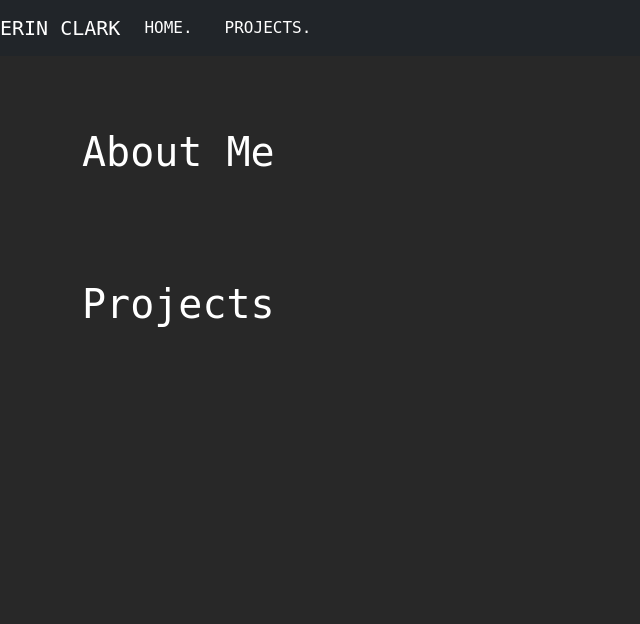
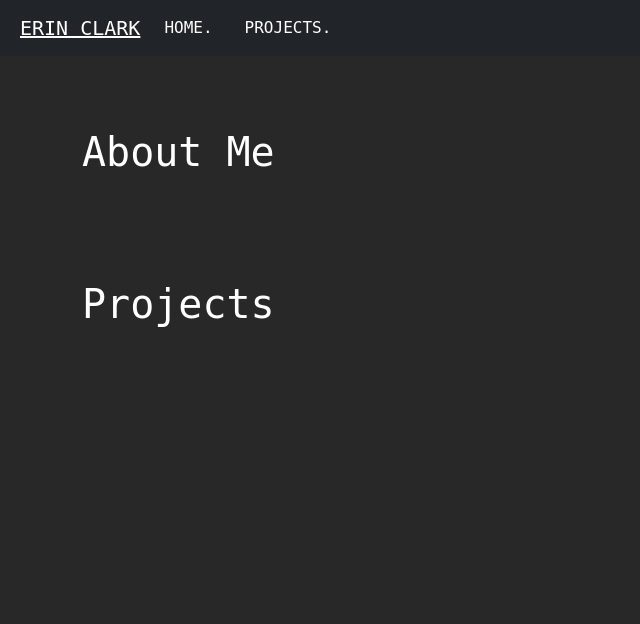
Before and after one commit to erinhmclark/erins_portfolio, a Django app: page / in a window 1280 px wide. Shown: the top 624 px of the page, without its empty margins (0-640 px from the left). Run offline with Django 4.2, Linux system fonts and the light colour scheme.

Commit message:
Update site layout

```diff
--- a/home/templates/home/base.html
+++ b/home/templates/home/base.html
@@ -13,7 +13,7 @@
 <body>
 
 <nav class="navbar navbar-expand-lg navbar-dark bg-dark fixed-top">
-    <a class="navbar-brand" href="#">ERIN CLARK</a>
+    <div class="navbar-brand"><a href="/">ERIN CLARK</a></div>
     <div class="collapse navbar-collapse" id="navbarNav">
         <ul class="navbar-nav ml-auto">
             <li class="nav-item">
--- a/static/css/styles.css
+++ b/static/css/styles.css
@@ -1,6 +1,6 @@
 :root {
     --primary-color: black;
-    --secondary-color: salmon;
+    --secondary-color: darksalmon;
     --tertiary-color: grey;
     --quaternary-color: darksalmon;
     --quinary-color: gray;
@@ -13,11 +13,16 @@ body {
 }
 
 .navbar {
+    color: #ffffff;
     transition: all 0.5s;
 }
 
 .navbar a {
     color: #ffffff;
+}
+
+.navbar-brand {
+    padding-left: 20px;
 }
 
 .nav-link {
```
